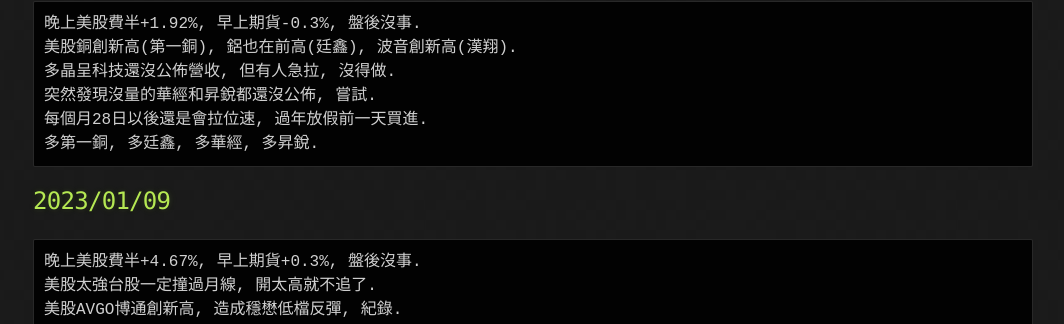
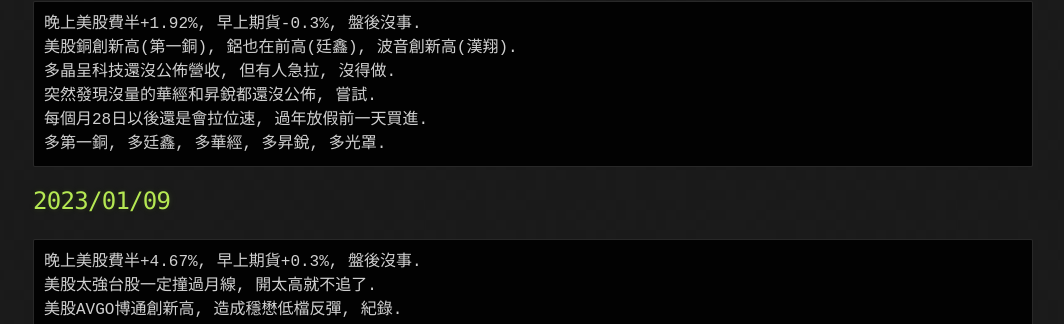
Before and after one commit to lepg5487/Stock_God, a Jekyll site: the page built from index.md, in a window 1280 px wide and 900 px high, scrolled down 388 px. Shown: the part 245-569 px from the top of the window, without its empty margins (107-1171 px from the left). Built offline with Jekyll 4.4.1, drawn with Linux system fonts in a browser that asks for light colours; our own code applies the rules of GitHub Pages for plain Markdown files.

Commit message:
Update index.md

````diff
--- a/index.md
+++ b/index.md
@@ -25,7 +25,7 @@
 多晶呈科技還沒公佈營收, 但有人急拉, 沒得做.
 突然發現沒量的華經和昇銳都還沒公佈, 嘗試.
 每個月28日以後還是會拉位速, 過年放假前一天買進.
-多第一銅, 多廷鑫, 多華經, 多昇銳.
+多第一銅, 多廷鑫, 多華經, 多昇銳, 多光罩.
 ```
 
 ## 2023/01/09
````
